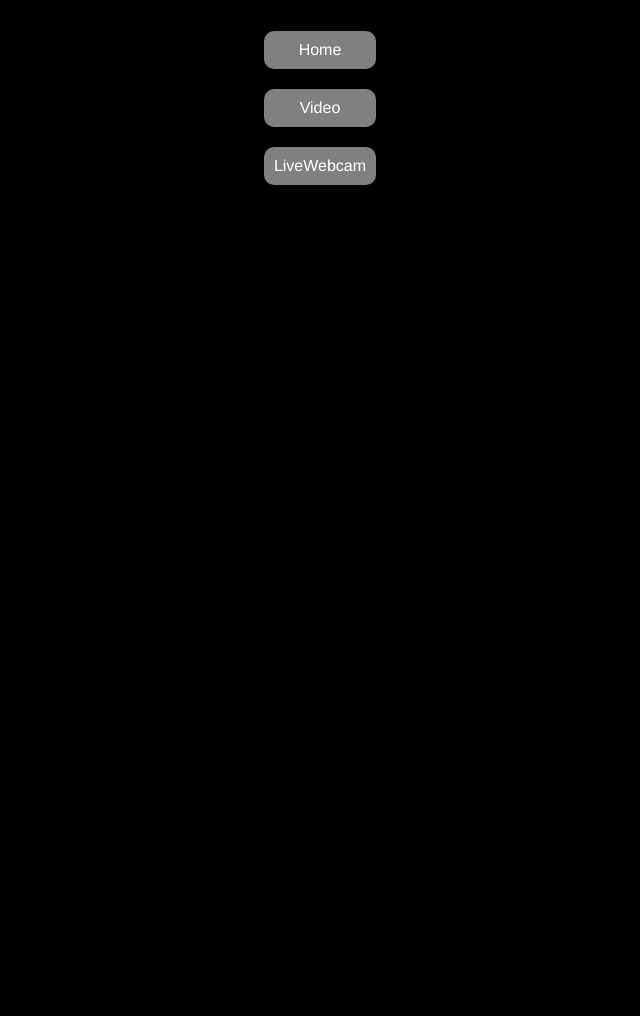
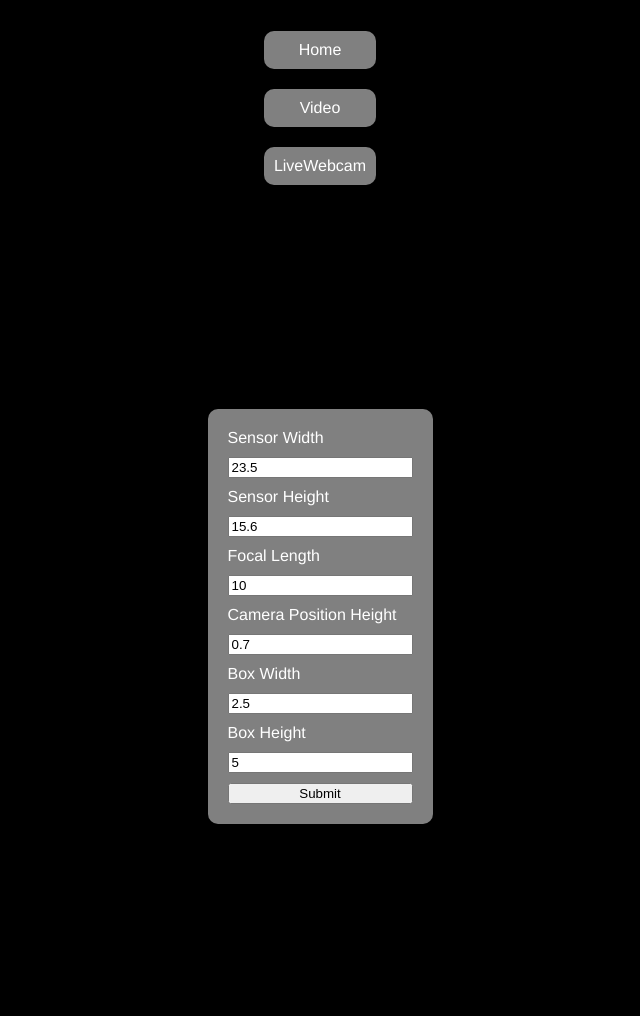
Before and after one commit to Omikorin/ripo, a Flask app: page / in a window 1280 px wide. Shown: the whole page, without its empty margins (320-960 px from the left). Before the commit the page ends 185 px from the top, so only its background shows below. Run offline with Flask 3, Linux system fonts and the light colour scheme.

Commit message:
feat: working app

```diff
--- a/src/templates/index.html
+++ b/src/templates/index.html
@@ -14,12 +14,11 @@
         margin: 0px;
         padding: 0px;
         background-color: black;
+        color: white;
       }
       header {
         display: grid;
         text-align: center;
-        background-color: black;
-        color: white;
         padding: 5px;
       }
       ul {
@@ -43,6 +42,18 @@
         text-decoration: none;
         width: 100%;
       }
+      main {
+        display: grid;
+        place-items: center;
+        height: 100vh;
+      }
+      form {
+        display: grid;
+        gap: 10px;
+        padding: 20px;
+        background-color: gray;
+        border-radius: 10px;
+      }
     </style>
   </head>
   <body>
@@ -55,5 +66,64 @@
         </ul>
       </nav>
     </header>
+    <main>
+      <form action="/configure" method="POST">
+        <label for="sensor_width">Sensor Width</label>
+        <input
+          type="number"
+          step=".01"
+          name="sensor_width"
+          id="sensor_width"
+          placeholder="23.5"
+          value="{{ config['sensor_width'] }}"
+        />
+        <label for="sensor_height">Sensor Height</label>
+        <input
+          type="number"
+          step=".01"
+          name="sensor_height"
+          id="sensor_height"
+          placeholder="15.6"
+          value="{{ config['sensor_height'] }}"
+        />
+        <label for="focal_length">Focal Length</label>
+        <input
+          type="number"
+          step=".01"
+          name="focal_length"
+          id="focal_length"
+          placeholder="10"
+          value="{{ config['focal_length'] }}"
+        />
+        <label for="camera_position_height">Camera Position Height</label>
+        <input
+          type="number"
+          step=".01"
+          name="camera_position_height"
+          id="camera_position_height"
+          placeholder="0.7"
+          value="{{ config['camera_position_height'] }}"
+        />
+        <label for="box_width">Box Width</label>
+        <input
+          type="number"
+          step=".01"
+          name="box_width"
+          id="box_width"
+          placeholder="5"
+          value="{{ config['box_width'] }}"
+        />
+        <label for="box_height">Box Height</label>
+        <input
+          type="number"
+          step=".01"
+          name="box_height"
+          id="box_height"
+          placeholder="2.5"
+          value="{{ config['box_height'] }}"
+        />
+        <button type="submit">Submit</button>
+      </form>
+    </main>
   </body>
 </html>
--- a/src/webapp.py
+++ b/src/webapp.py
@@ -1,6 +1,6 @@
 import os
 import cv2
-from flask import Flask, Response, render_template, session
+from flask import Flask, Response, render_template, request, session
 from flask_wtf import FlaskForm
 from werkzeug.utils import secure_filename
 from wtforms import FileField, SubmitField
@@ -14,7 +14,7 @@ app = Flask(__name__)
 
 app.config['SECRET_KEY'] = 'secret'
 app.config['UPLOAD_FOLDER'] = 'static/files'
-
+app.config['DEFAULT_CONFIG'] = {'sensor_width': 23.5, 'sensor_height': 15.6, 'focal_length': 10, 'camera_position_height': 0.7, 'box_height': 5, 'box_width': 2.5}
 
 class UploadFileForm(FlaskForm):
     file = FileField("File",validators=[InputRequired()])
@@ -30,17 +30,34 @@ def generate_frames():
                b'Content-Type: image/jpeg\r\n\r\n' + frame + b'\r\n')
 
 
-
 @app.route('/', methods=['GET','POST'])
 @app.route('/home', methods=['GET','POST'])
 def home():
-    session.clear()
-    return render_template('index.html')
+    if session.get('config', None) is None:
+        session['config'] = app.config['DEFAULT_CONFIG']
+
+    return render_template('index.html', config=session['config'])
+
+
+@app.route('/configure', methods=['GET','POST'])
+def configure():
+    if session.get('config', None) is None:
+        session['config'] = app.config['DEFAULT_CONFIG']
+
+    if request.method == 'POST':
+        result = request.form
+        json_result = dict(result)
+        mapped_result = {key: float(value) for key, value in json_result.items()}
+
+        # save the configuration to the session
+        session['config'] = mapped_result
+        print(session['config']['focal_length'])
+
+    return render_template('index.html', config=session['config'])
 
 
 @app.route('/webcam', methods=['GET','POST'])
 def webcam():
-    session.clear()
     return render_template('ui.html')
 
 
@@ -63,15 +80,22 @@ def video():
     if path is None:
         return render_template('new-video.html')
 
+    if session.get('config', None) is None:
+        session['config'] = app.config['DEFAULT_CONFIG']
+
     sys.load_video_capture(path)
-    sys.configure( 23.5, 15.6, 10, 0.7, 5, 2.5)
+
+    sys.configure(session['config']['sensor_width'], session['config']['sensor_height'], session['config']['focal_length'], session['config']['camera_position_height'], session['config']['box_height'], session['config']['box_width'])
     return Response(generate_frames(), mimetype='multipart/x-mixed-replace; boundary=frame')
 
 
 @app.route('/webapp')
 def webapp():
+    if session.get('config', None) is None:
+        session['config'] = app.config['DEFAULT_CONFIG']
+
     sys.load_video_capture(0)
-    sys.configure( 23.5, 15.6, 10, 0.7, 5, 2.5)
+    sys.configure(session['config']['sensor_width'], session['config']['sensor_height'], session['config']['focal_length'], session['config']['camera_position_height'], session['config']['box_height'], session['config']['box_width'])
     return Response(generate_frames(), mimetype='multipart/x-mixed-replace; boundary=frame')
 
 
```
Also changed, not shown: src/System.py (+7 -26 lines), src/templates/new-video.html (+45 -45 lines), test/YOLO_Video.py (deleted, +0 -56 lines), test/flaskapp.py (deleted, +0 -50 lines), 1 other file.
